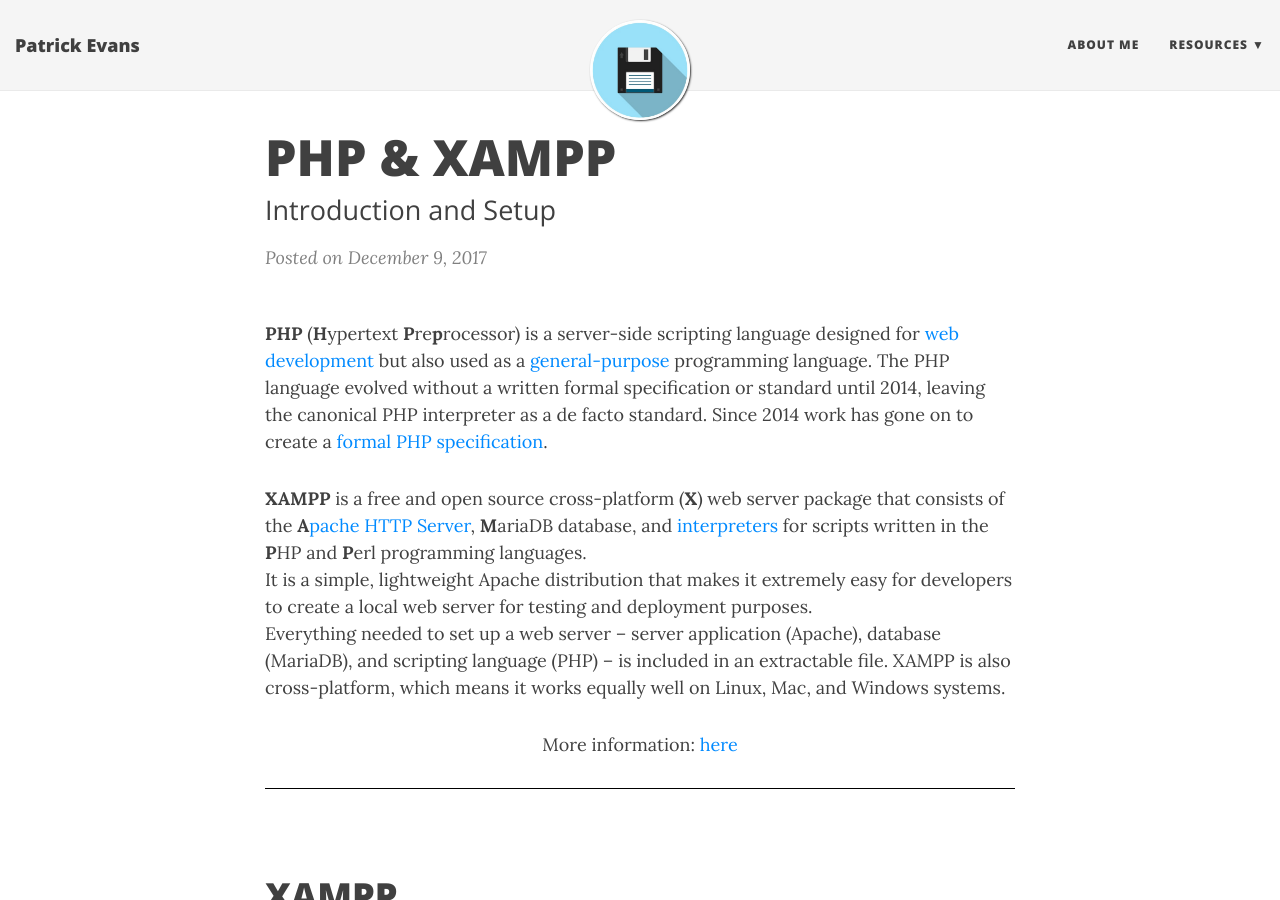
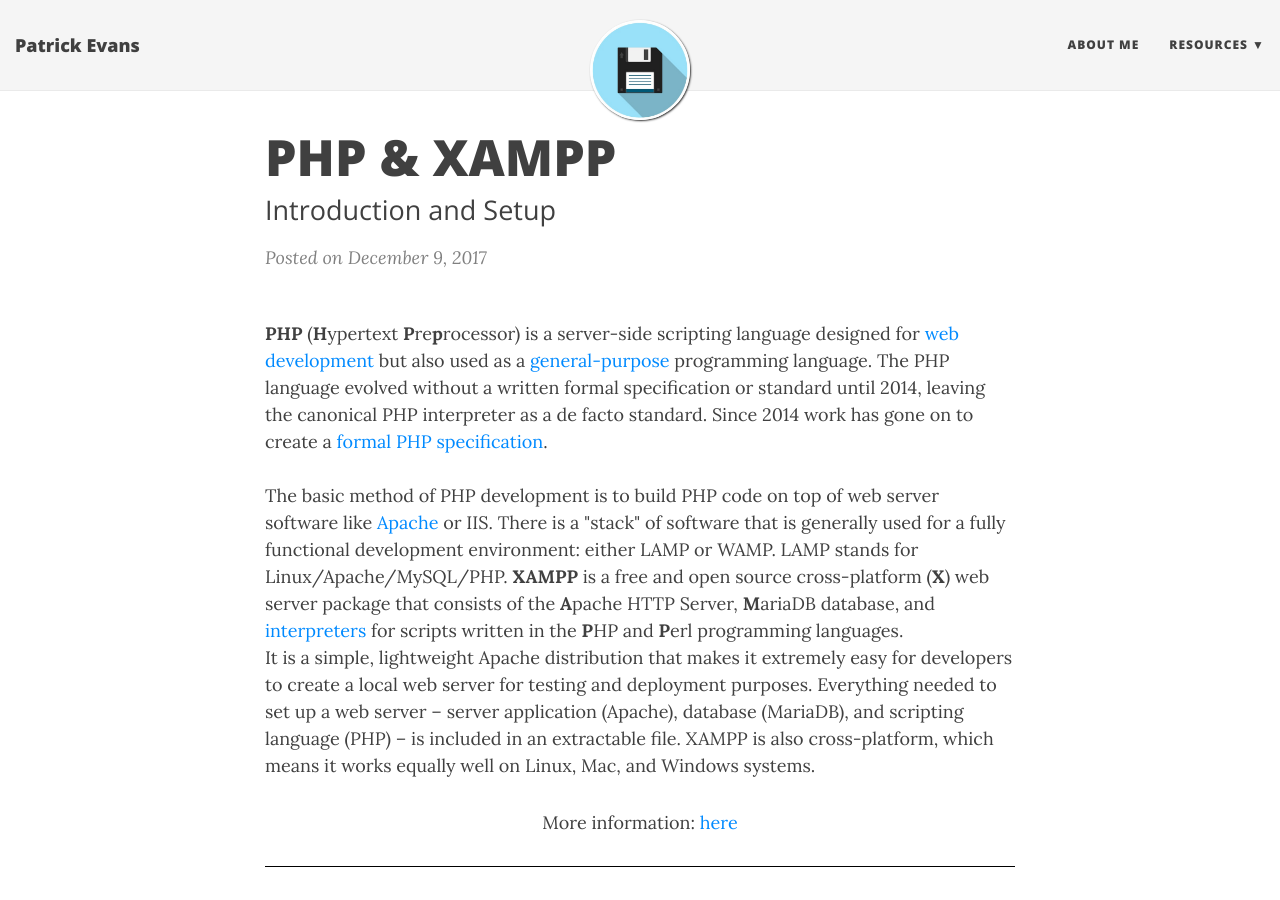
Before and after one commit to patevs/old_blog, a Jekyll site: the page built from _posts/2017-12-09-php.md, in a window 1280 px wide and 900 px high. Built offline with Jekyll 4.4.1, drawn with Linux system fonts in a browser that asks for light colours; nearby versions of some CDN libraries.

Commit message:
updating_2 php _post

```diff
--- a/_posts/2017-12-09-php.md
+++ b/_posts/2017-12-09-php.md
@@ -7,12 +7,11 @@ subtitle: Introduction and Setup
 <div style="border-bottom:1px solid black">
 <p>
 <strong>PHP</strong> (<strong>H</strong>ypertext <strong>P</strong>re<strong>p</strong>rocessor) is a server-side scripting language designed for <a href="https://en.wikipedia.org/wiki/Web_development">web development</a> but also used as a <a href="https://en.wikipedia.org/wiki/General-purpose_programming_language">general-purpose</a> programming language.
-The PHP language evolved without a written formal specification or standard until 2014, leaving the canonical PHP interpreter as a de facto standard. Since 2014 work has gone on to create a <a href="https://www.itworld.com/article/2697195/enterprise-software/php-gets-a-formal-specification--at-last.html">formal PHP specification</a>.
-</p>
-<p>
-<strong>XAMPP</strong> is a free and open source cross-platform (<strong>X</strong>) web server package that consists of the <strong>A</strong><a href="https://en.wikipedia.org/wiki/Apache_HTTP_Server">pache HTTP Server</a>, <strong>M</strong>ariaDB database, and <a href="https://en.wikipedia.org/wiki/Interpreter_(computing)">interpreters</a> for scripts written in the <strong>P</strong>HP and <strong>P</strong>erl programming languages.<br>
-It is a simple, lightweight Apache distribution that makes it extremely easy for developers to create a local web server for testing and deployment purposes.<br>
-Everything needed to set up a web server – server application (Apache), database (MariaDB), and scripting language (PHP) – is included in an extractable file. XAMPP is also cross-platform, which means it works equally well on Linux, Mac, and Windows systems.
+The PHP language evolved without a written formal specification or standard until 2014, leaving the canonical PHP interpreter as a de facto standard. Since 2014 work has gone on to create a <a href="https://www.itworld.com/article/2697195/enterprise-software/php-gets-a-formal-specification--at-last.html">formal PHP specification</a>.<br>
+<br>
+The basic method of PHP development is to build PHP code on top of web server software like <a href="https://en.wikipedia.org/wiki/Apache_HTTP_Server">Apache</a> or IIS. There is a "stack" of software that is generally used for a fully functional development environment: either LAMP or WAMP. LAMP stands for Linux/Apache/MySQL/PHP.
+<strong>XAMPP</strong> is a free and open source cross-platform (<strong>X</strong>) web server package that consists of the <strong>A</strong>pache HTTP Server, <strong>M</strong>ariaDB database, and <a href="https://en.wikipedia.org/wiki/Interpreter_(computing)">interpreters</a> for scripts written in the <strong>P</strong>HP and <strong>P</strong>erl programming languages.<br>
+It is a simple, lightweight Apache distribution that makes it extremely easy for developers to create a local web server for testing and deployment purposes. Everything needed to set up a web server – server application (Apache), database (MariaDB), and scripting language (PHP) – is included in an extractable file. XAMPP is also cross-platform, which means it works equally well on Linux, Mac, and Windows systems.
 </p>
 <p style="text-align:center"> More information: <a href="http://simplyadvanced.net/blog/cheat-sheet-for-windows-command-prompt/">here</a></p>
 </div>
```
